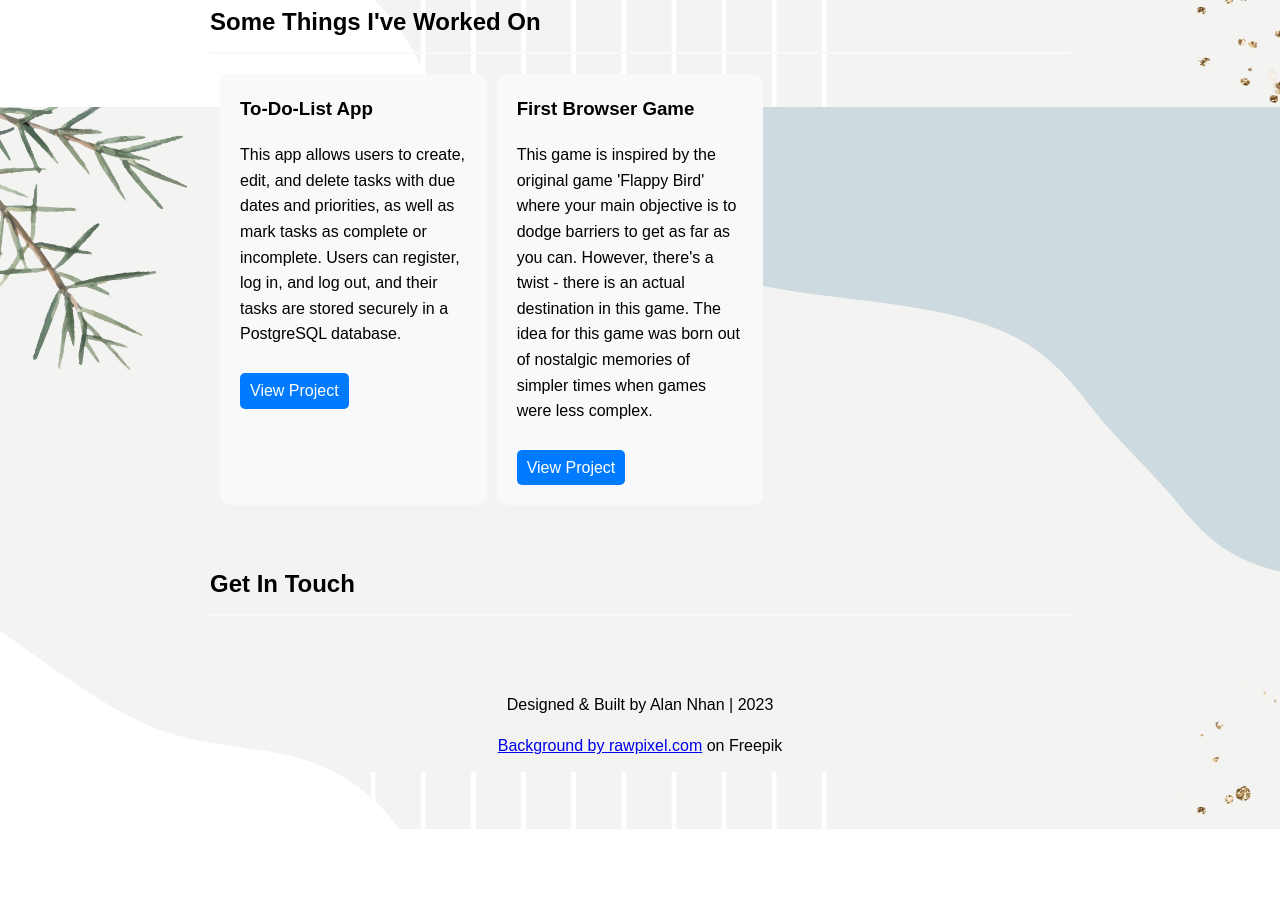
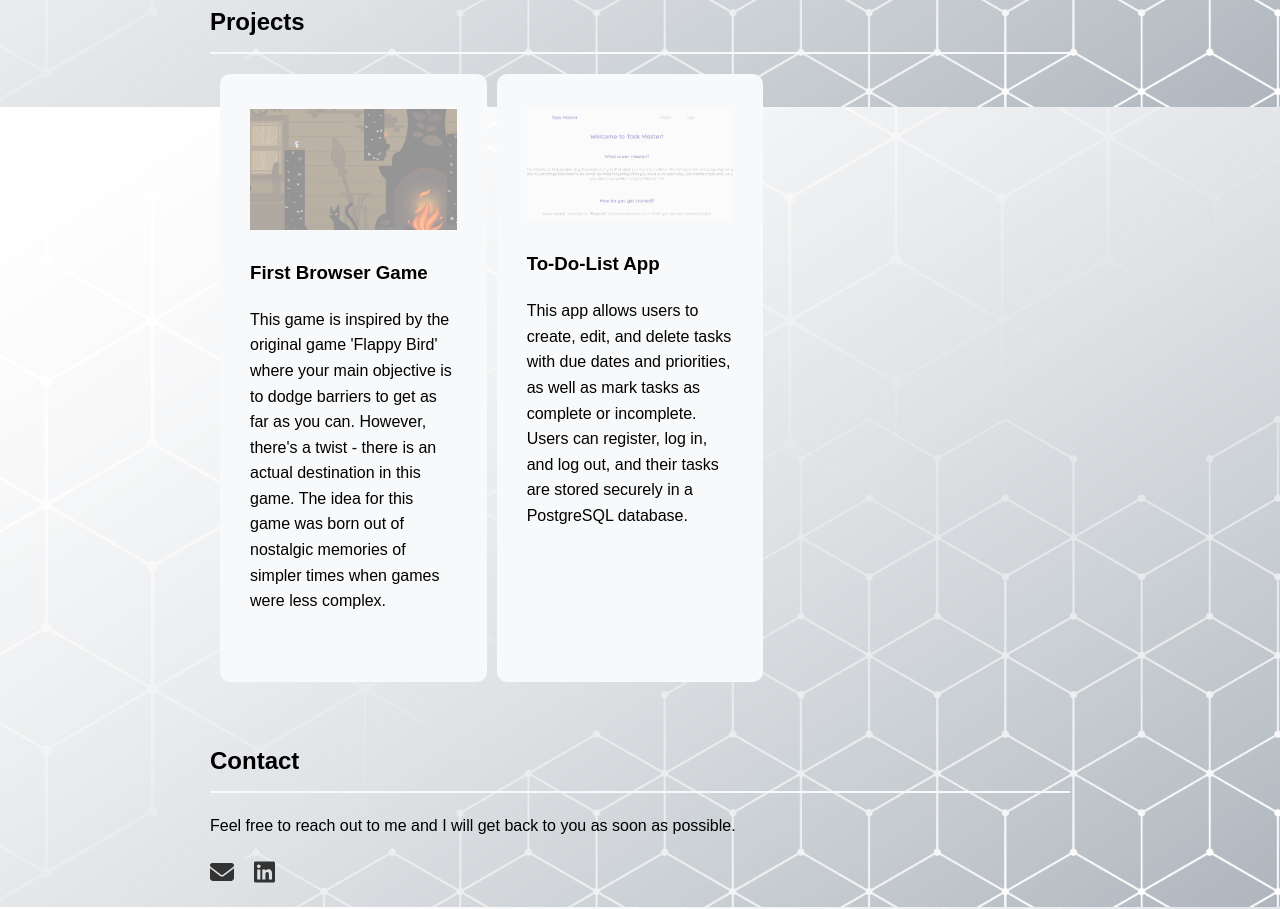
Before and after one commit to nhvn/nhvn.github.io, a plain HTML site: page my-portfolio/index.html in a window 1280 px wide. Shown: the part 693-1602 px from the top of the page. Before the commit the page ends 1522 px from the top, so only its background shows below. Drawn offline with Linux system fonts and the light colour scheme.

Commit message:
added contact, fixed up projects tab, added more links, and so on.

```diff
--- a/my-portfolio/css/styles.css
+++ b/my-portfolio/css/styles.css
@@ -11,7 +11,7 @@ body {
     line-height: 1.6;
     margin: 0;
     padding: 0;
-    background: url('../img/background.jpg') no-repeat center center fixed;
+    background: url('../img/background2.jpg') no-repeat center center fixed;
     background-size: cover;
 }
 
@@ -21,7 +21,8 @@ header {
 }
 
 .head-hello {
-    /* color: #5f899c; */
+    /* CHANGE COLOR LATER */
+    color: #000000;
 }
 
 .head-name {
@@ -38,6 +39,7 @@ header::after {
     clear: both;
 }
 
+/* Social Icons */
 
 .social-icons {
     display: flex;
@@ -53,7 +55,23 @@ header::after {
   }
 
   .social-icons a:hover {
-    color: #598c4b; /* Change the color on hover */
+    color: #598c4b;
+  }
+
+  .social-icons2 {
+    display: flex;
+    align-items: center;
+  }
+
+  .social-icons2 a {
+    display: inline-block;
+    margin-right: 20px;
+    font-size: 24px;
+    color: #333;
+  }
+
+  .social-icons2 a:hover {
+    color: #598c4b;
   }
 
 /* Main content */
@@ -84,6 +102,9 @@ h2 {
     padding-bottom: 10px;
 }
 
+/* Project Cards */
+
+/* SEE WHAT IS NEEDED AND WHAT IS NOT */
 .projects {
     display: flex;
     flex-wrap: wrap;
@@ -97,6 +118,39 @@ h2 {
     margin-bottom: 20px;
     margin-left: 10px;
     padding: 20px;
+    position: relative;
+}
+
+.project:hover {
+    opacity: 1; /* show the content when the user hovers over the card */
+  }
+
+.project img {
+    max-width: 100%;
+    transition: transform 0.3s ease-in-out;
+    opacity: 0.4;
+}
+
+.project:hover img {
+    transform: scale(1.2);
+    opacity: 1;
+  }
+
+.project .overlay {
+    position: absolute;
+    top: 0;
+    left: 0;
+    width: 100%;
+    height: 100%;
+    opacity: 0;
+    transition: opacity 0.3s ease-in-out;
+    z-index: 0;
+}
+
+.project:hover {
+    box-shadow: 0 8px 16px rgba(0,0,0,0.2);
+    transform: scale(0.9);
+    z-index: 1;
 }
 
 .project h3 {
@@ -104,18 +158,14 @@ h2 {
 }
 
 .project a {
-    background-color: #007bff;
     border-radius: 5px;
-    color: #fff;
+    color: #000000;
     display: inline-block;
     margin-top: 10px;
     padding: 5px 10px;
     text-decoration: none;
 }
 
-.project a:hover {
-    background-color: #0056b3;
-}
 
 /* Footer */
 footer {
@@ -129,16 +179,3 @@ footer {
         flex-basis: calc(50% - 10px);
     }
 }
-
-/* Responsive styles */
-@media screen and (max-width: 992px) {
-    .project {
-        flex-basis: calc(50% - 10px);
-    }
-}
-
-@media screen and (max-width: 768px) {
-    .project {
-        flex-basis: 100%;
-    }
-}
--- a/my-portfolio/index.html
+++ b/my-portfolio/index.html
@@ -39,29 +39,51 @@
             </section>
 
             <section>
-                <h2>Some Things I've Worked On</h2>
+                <h2>Projects</h2>
                 <div class="projects">
-                    <div class="project">
-                        <h3>To-Do-List App</h3>
-                        <p>This app allows users to create, edit, and delete tasks with due dates and priorities, as well as mark tasks as complete or incomplete. Users can register, log in, and log out, and their tasks are stored securely in a PostgreSQL database.</p>
-                        <a href="https://github.com/nhvn/to-do-list" target="_blank">View Project</a>
-                    </div>
-                    <div class="project">
-                        <h3>First Browser Game</h3>
-                        <p>This game is inspired by the original game 'Flappy Bird' where your main objective is to dodge barriers to get as far as you can. However, there's a twist - there is an actual destination in this game. The idea for this game was born out of nostalgic memories of simpler times when games were less complex.</p>
-                        <a href="https://github.com/nhvn/first-browser-game" target="_blank">View Project</a>
-                    </div>
+                    <a href="https://github.com/nhvn/first-browser-game" target="_blank">
+                        <div class="project">
+                          <img src="img/pumpkin.png" alt="Project Image">
+                          <div class="overlay"></div>
+                          <div class="project-info">
+                            <h3>First Browser Game</h3>
+                            <p>This game is inspired by the original game 'Flappy Bird' where your main objective is to dodge barriers to get as far as you can. However, there's a twist - there is an actual destination in this game. The idea for this game was born out of nostalgic memories of simpler times when games were less complex.</p>
+                            <!-- IS THERE SUPPOSE TO BE ANOTHER A HREF? REMOVING IT EXPANDS THE CARD.-->
+                            <a href="https://github.com/nhvn/first-browser-game" target="_blank"></a>
+                          </div>
+                        </div>
+                      </a>
+                      <a href="https://github.com/nhvn/first-browser-game" target="_blank">
+                        <div class="project">
+                          <img src="img/todo.png" alt="Project Image">
+                          <div class="overlay"></div>
+                          <div class="project-info">
+                            <h3>To-Do-List App</h3>
+                            <p>This app allows users to create, edit, and delete tasks with due dates and priorities, as well as mark tasks as complete or incomplete. Users can register, log in, and log out, and their tasks are stored securely in a PostgreSQL database.</p>
+                            <!-- IS THERE SUPPOSE TO BE ANOTHER A HREF? -->
+                            <a href="https://github.com/nhvn/first-browser-game" target="_blank"></a>
+                          </div>
+                        </div>
+                      </a>
                 </div>
             </section>
 
             <section>
-                <h2>Get In Touch</h2>
-            </section>
+                <h2>Contact</h2>
+                <p> Feel free to reach out to me and I will get back to you as soon as possible.</p>
+                  <div class="social-icons2">
+                    <a href="mailto:anhan1@uci.edu" target="_blank">
+                      <i class="fas fa-envelope"></i>
+                    </a>
+                    <a href="https://linkedin.com/in/alannhans" target="_blank">
+                      <i class="fab fa-linkedin"></i>
+                    </a>
+                  </div>
         </main>
 
         <footer>
             <p>Designed & Built by Alan Nhan</p>
-            <a href="https://www.freepik.com/free-vector/prickly-juniper-branch-beige-gray-minimal-background_16282087.htm#query=minimalist%20background&position=4&from_view=keyword&track=robertav1_2_sidr">Background by rawpixel.com</a> on Freepik
+            <!-- <a href="https://www.freepik.com/free-vector/prickly-juniper-branch-beige-gray-minimal-background_16282087.htm#query=minimalist%20background&position=4&from_view=keyword&track=robertav1_2_sidr">Background by rawpixel.com</a> on Freepik -->
         </footer>
     </div>
     <script src="js/script.js"></script>
```
Also changed, not shown: my-portfolio/img/background1.jpg (renamed from my-portfolio/img/background.jpg), my-portfolio/img/background2.jpg (added), my-portfolio/img/pumpkin.png (added), my-portfolio/img/todo.png (added).
